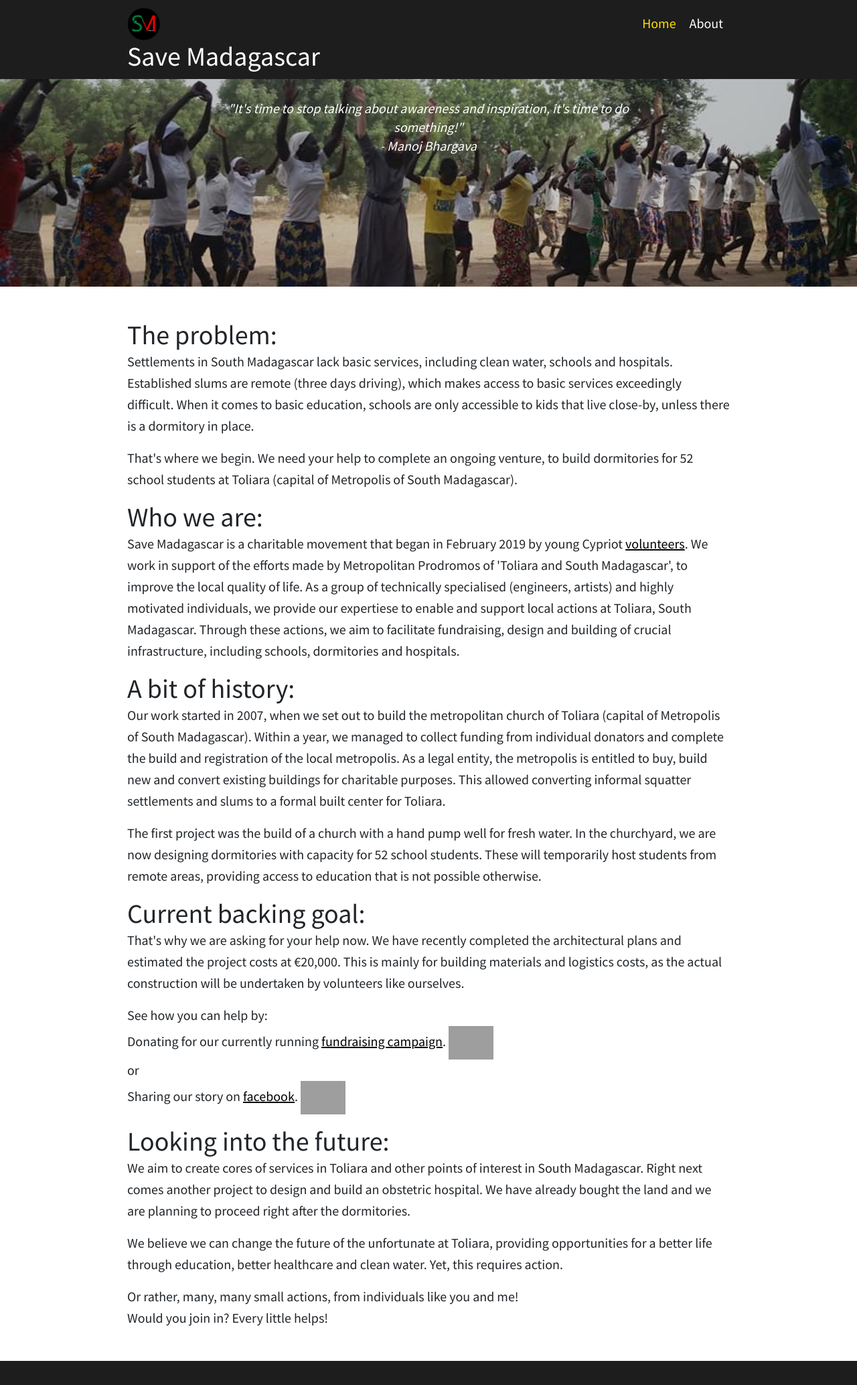
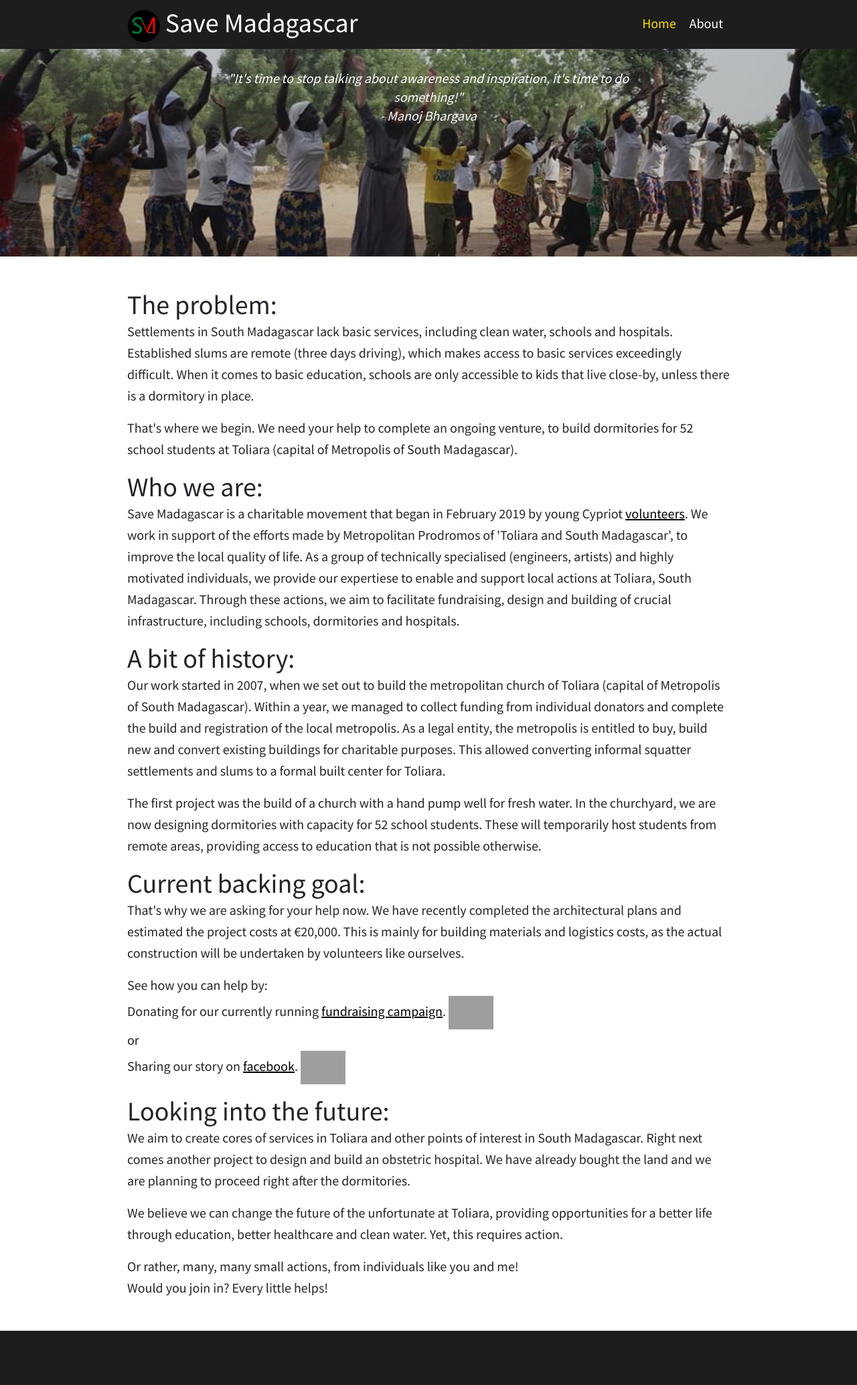
Before and after one commit to at07cm1/smadagascar_site, a Jekyll site: the page built from index.html, in a window 1280 px wide. Shown: the whole page at 67% size. Built offline with Jekyll 4.4.1, drawn with Linux system fonts in a browser that asks for light colours; after the commit the page ends 2023 px from its top, so only the background shows below that; grey boxes are pictures that could not be loaded.

Commit message:
rearranged logo

```diff
--- a/_layouts/default.html
+++ b/_layouts/default.html
@@ -22,7 +22,7 @@
 								</li>{% endif %}{% endfor %}
 					</ul>
 				</nav>
-				<a href="https://gogetfunding.com/savemadagascar/"><img class="ico-nav" src="/media/logo/logo_smmadagascar_colour.png"></a><h1><a href="/">Save Madagascar</a></h1>
+				<h1><a href="https://gogetfunding.com/savemadagascar/"><img class="ico-nav" src="/media/logo/logo_smmadagascar_colour.png"></a> <a href="/">Save Madagascar</a></h1>
 			</div>
 		</header>
 		<div class="content">
```
